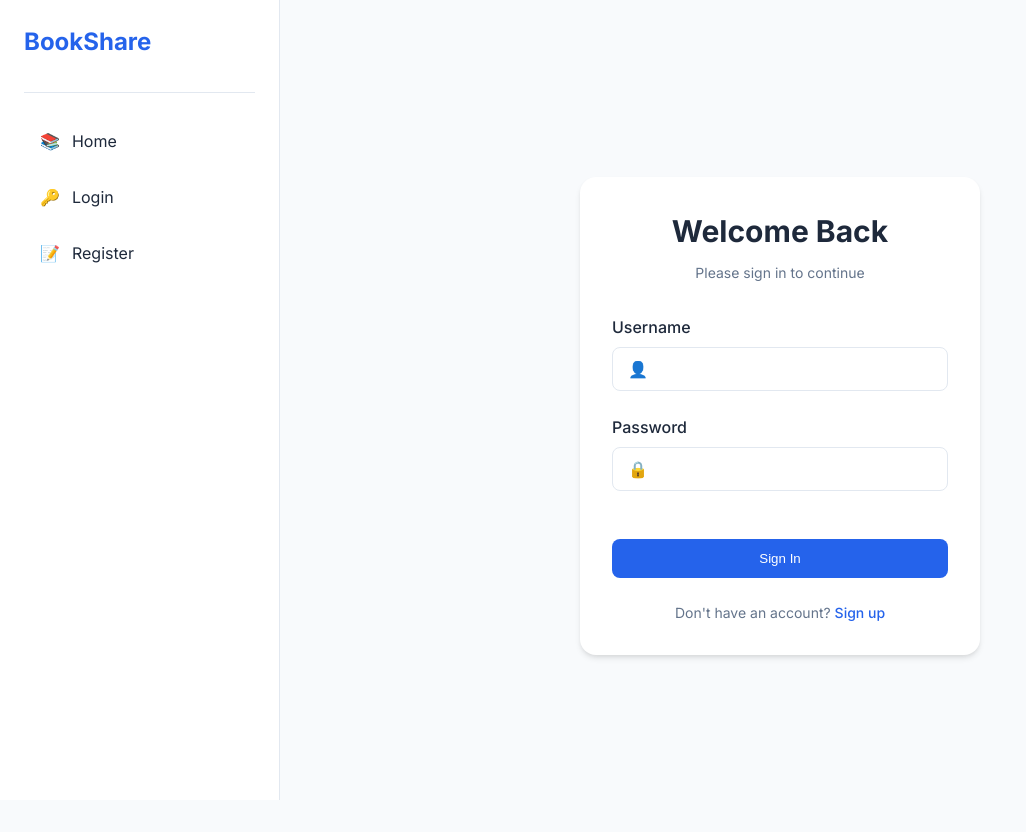
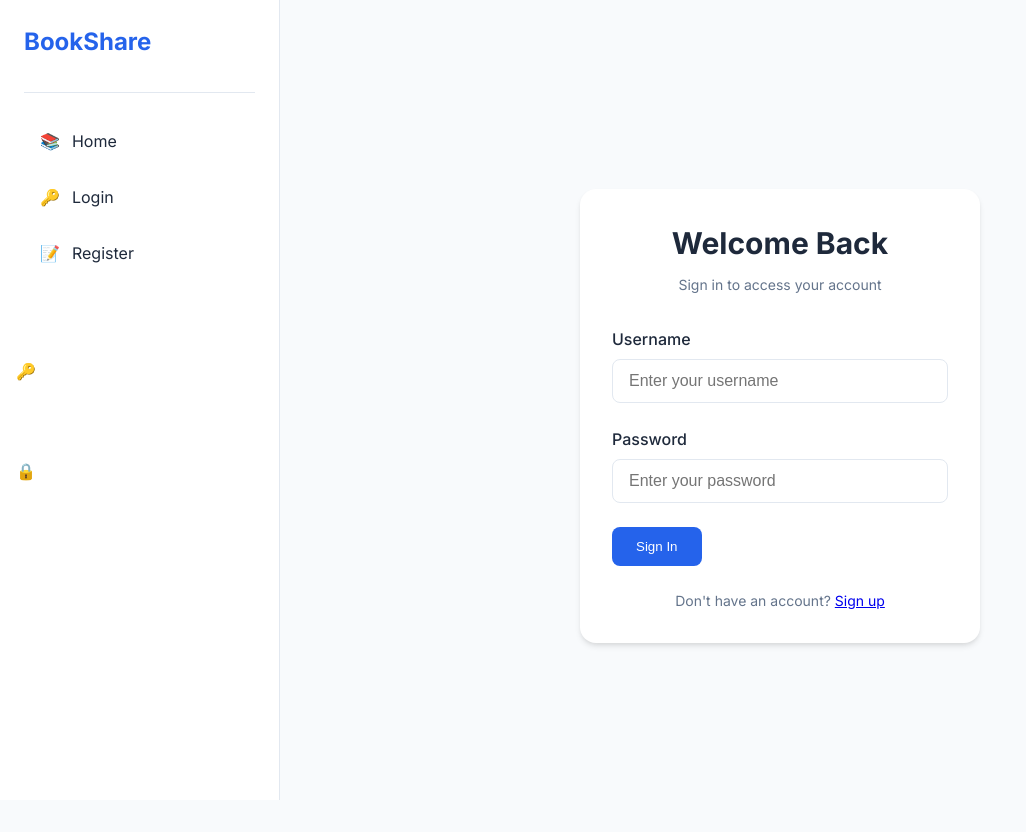
Before and after one commit to The-UnknownHacker/BookShare, a Flask app: page /login in a window 1280 px wide. Shown: the whole page, without its empty margins (0-1026 px from the left). Run offline with Flask 3, Linux system fonts and the light colour scheme.

Commit message:
Improve the UI and Bug fixes

```diff
--- a/templates/login.html
+++ b/templates/login.html
@@ -4,33 +4,142 @@
 <div class="auth-container">
     <div class="auth-card">
         <div class="auth-header">
-            <h2>Welcome Back</h2>
-            <p class="auth-subtitle">Please sign in to continue</p>
+            <h2 class="auth-title">Welcome Back</h2>
+            <p class="auth-subtitle">Sign in to access your account</p>
         </div>
 
         <form method="POST" class="auth-form">
             <div class="form-group">
-                <label class="form-label" for="username">Username</label>
-                <div class="input-group">
-                    <span class="input-icon">👤</span>
-                    <input type="text" id="username" name="username" class="form-input" required>
+                <label for="username" class="form-label">Username</label>
+                <div class="input-wrapper">
+                    <span class="input-icon">🔑</span>
+                    <input type="text" id="username" name="username" class="form-input" placeholder="Enter your username" required>
                 </div>
             </div>
 
             <div class="form-group">
-                <label class="form-label" for="password">Password</label>
-                <div class="input-group">
+                <label for="password" class="form-label">Password</label>
+                <div class="input-wrapper">
                     <span class="input-icon">🔒</span>
-                    <input type="password" id="password" name="password" class="form-input" required>
+                    <input type="password" id="password" name="password" class="form-input" placeholder="Enter your password" required>
                 </div>
             </div>
 
-            <button type="submit" class="btn btn-primary btn-block">Sign In</button>
+            <div class="form-group">
+                <button type="submit" class="btn btn-primary">Sign In</button>
+            </div>
         </form>
 
         <div class="auth-footer">
-            <p>Don't have an account? <a href="{{ url_for('register') }}" class="text-primary">Sign up</a></p>
+            <p>Don't have an account? <a href="{{ url_for('register') }}" class="link">Sign up</a></p>
         </div>
     </div>
 </div>
 {% endblock %}
+
+<style>
+/* General Styles */
+.auth-container {
+    display: flex;
+    justify-content: center;
+    align-items: center;
+    height: 100vh;
+    background: linear-gradient(135deg, #4a90e2, #50c9c3);
+    font-family: 'Arial', sans-serif;
+}
+
+.auth-card {
+    background: #fff;
+    border-radius: 8px;
+    box-shadow: 0 4px 10px rgba(0, 0, 0, 0.1);
+    padding: 2rem;
+    max-width: 400px;
+    width: 100%;
+    text-align: center;
+}
+
+.auth-header {
+    margin-bottom: 1.5rem;
+}
+
+.auth-title {
+    font-size: 1.8rem;
+    color: #333;
+    margin-bottom: 0.5rem;
+}
+
+.auth-subtitle {
+    font-size: 1rem;
+    color: #777;
+}
+
+.form-group {
+    margin-bottom: 1.5rem;
+    text-align: left;
+}
+
+.form-label {
+    display: block;
+    font-size: 0.9rem;
+    color: #555;
+    margin-bottom: 0.5rem;
+}
+
+.input-wrapper {
+    position: relative;
+    display: flex;
+    align-items: center;
+}
+
+.input-icon {
+    position: absolute;
+    left: 10px;
+    color: #aaa;
+}
+
+.form-input {
+    width: 100%;
+    padding: 10px 10px 10px 35px;
+    font-size: 0.95rem;
+    border: 1px solid #ddd;
+    border-radius: 4px;
+    outline: none;
+    transition: border-color 0.3s;
+}
+
+.form-input:focus {
+    border-color: #4a90e2;
+}
+
+.btn {
+    display: inline-block;
+    background: #4a90e2;
+    color: #fff;
+    padding: 10px 15px;
+    border: none;
+    border-radius: 4px;
+    cursor: pointer;
+    font-size: 1rem;
+    width: 100%;
+    transition: background 0.3s;
+}
+
+.btn:hover {
+    background: #4072b3;
+}
+
+.auth-footer {
+    margin-top: 1rem;
+    font-size: 0.9rem;
+    color: #555;
+}
+
+.link {
+    color: #4a90e2;
+    text-decoration: none;
+}
+
+.link:hover {
+    text-decoration: underline;
+}
+</style>
```
